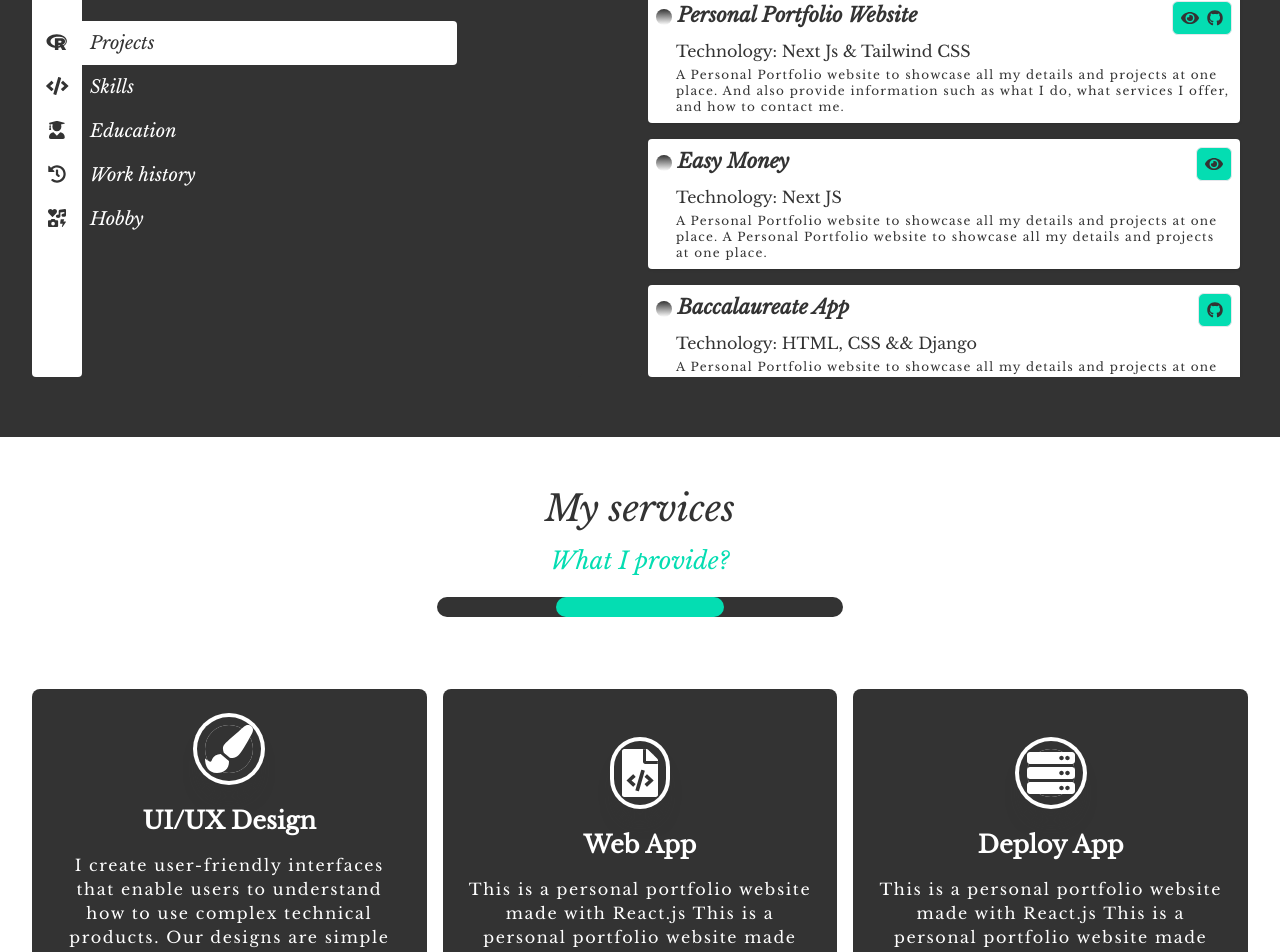
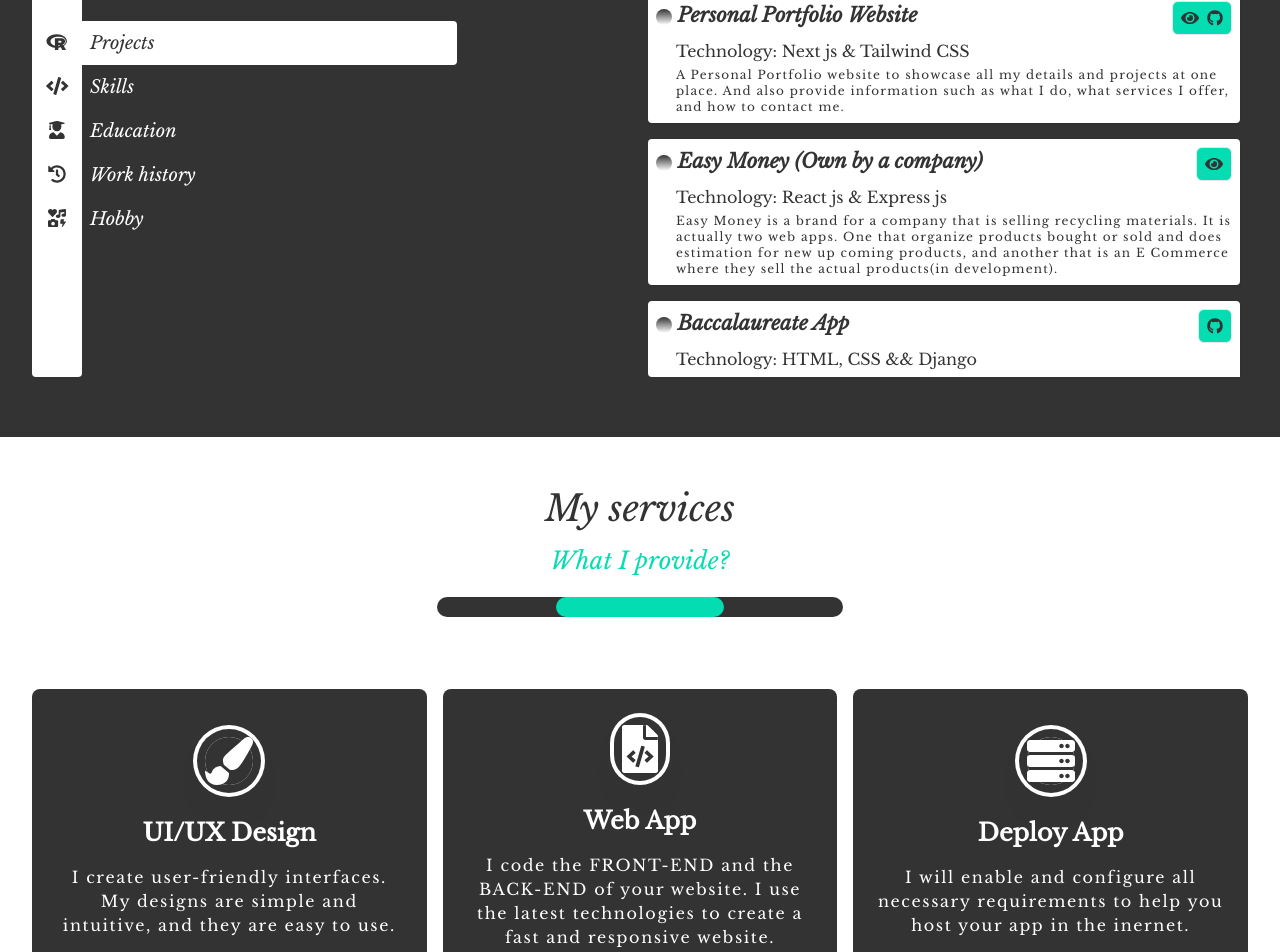
Before and after one commit to abdouakhad/portfolio, a Next.js app: page / in a window 1280 px wide. Shown: the part 1456-2408 px from the top of the page. Built offline with nearby package versions, Linux system fonts and the light colour scheme.

Commit message:
added all the features

```diff
--- a/components/services.js
+++ b/components/services.js
@@ -23,8 +23,8 @@ const Services = () => {
           <SingleService
             icon='paint-brush'
             title='UI/UX Design'
-            description='I create user-friendly interfaces that enable users to understand how to use complex technical products.
-             Our designs are simple and intuitive, and they are easy to use.'
+            description='I create user-friendly interfaces.
+             My designs are simple and intuitive, and they are easy to use.'
             className='mt-5'
           />
         </Fade>
@@ -32,7 +32,7 @@ const Services = () => {
           <SingleService
             icon='file-code'
             title='Web App'
-            description='This is a personal portfolio website made with React.js This is a personal portfolio website made with React.js'
+            description='I code the FRONT-END and the BACK-END of your website. I use the latest technologies to create a fast and responsive website.'
             className='mt-5'
           />
         </Fade>
@@ -40,7 +40,7 @@ const Services = () => {
           <SingleService
             icon='server'
             title='Deploy App'
-            description='This is a personal portfolio website made with React.js This is a personal portfolio website made with React.js'
+            description='I will enable and configure all necessary requirements to help you host your app in the inernet.'
             className='mt-5'
           />
         </Fade>
--- a/components/singletabs/singleEducation.js
+++ b/components/singletabs/singleEducation.js
@@ -14,11 +14,8 @@ const singleEducation = ({ title, subTitle, year, description }) => {
           </h1>
           <p className='bg-vert rounded-md px-2'>{year}</p>
         </div>
-        <p className='pl-5 not-italic'>
-          {subTitle}:{' '}
-          <span className='not-italic'>Next Js && Tailwind CSS</span>
-        </p>
-        <p className='not-italic pl-5 tracking-widest text-xs font-extralight'>
+        <p className='pl-5 not-italic'>{subTitle} </p>
+        <p className='not-italic pl-5 leading-relaxed tracking-widest text-xs font-extralight'>
           {description}
         </p>
       </div>
--- a/components/tabs/education.js
+++ b/components/tabs/education.js
@@ -5,14 +5,20 @@ const Education = () => {
   return (
     <div>
       <SingleEducation
+        title='SOTRAC Primary School'
+        description='SOTRAC is the school wher everything started. That is where I have my first diplome[CFEE]'
+        year='2006-2011'
+      />
+      <SingleEducation
         title='LEID High School'
-        subTitle='A Personal Portfolio website to showcase all my details and projects at one place.'
+        description='My [CFEE] diploma got me go to LEID high school where I also obtained my second and third diplome[BFEM & BAC]'
         year='2011-2018'
       />
       <SingleEducation
         title='DAUST University'
-        subTitle='A Personal Portfolio website to showcase all my details and projects at one place.'
-        year='2018-2022'
+        description='I am currently studying at DAUST university which is the school where I develop the passion of coding
+        And eventually become a Full Stack Developer.'
+        year='2018-Now'
       />
     </div>
   )
--- a/components/tabs/hobby.js
+++ b/components/tabs/hobby.js
@@ -1,13 +1,11 @@
 import React from 'react'
-import SingleProject from '../singletabs/singleProject'
+import SingleEducation from '../singletabs/singleEducation'
 // Since it has the same format as the Project is why I choose it
 const Hobby = () => {
   return (
     <div>
-      <SingleProject
-        title='DAUST University'
-        subTitle='A Personal Portfolio website to showcase all my details and projects at one place.'
-      />
+      <SingleEducation title='Basketball' />
+      <SingleEducation title='Soccer' />
     </div>
   )
 }
--- a/components/tabs/project.js
+++ b/components/tabs/project.js
@@ -1,5 +1,6 @@
 import SingleProject from '../singletabs/singleProject'
 import Link from 'next/link'
+import Image from 'next/image'
 import { FontAwesomeIcon } from '@fortawesome/react-fontawesome'
 
 const Project = () => {
@@ -7,7 +8,7 @@ const Project = () => {
     <>
       <SingleProject
         title='Personal Portfolio Website'
-        subTitle='Next Js & Tailwind CSS '
+        subTitle='Next js & Tailwind CSS '
         description='A Personal Portfolio website to showcase all my details and projects at one place.
         And also provide information such as what I do, what services I  offer, and how to contact me.
         '
@@ -27,11 +28,10 @@ const Project = () => {
       </SingleProject>
 
       <SingleProject
-        title='Easy Money'
-        subTitle='Next JS'
-        description='A Personal Portfolio website to showcase all my details and projects
-          at one place. A Personal Portfolio website to showcase all my details
-          and projects at one place.'
+        title='Easy Money (Own by a company)'
+        subTitle='React js & Express js'
+        description='Easy Money is a brand for a company that is selling recycling materials. It is actually two web apps. One that organize products
+        bought or sold and does estimation for new up coming products, and another that is an E Commerce where they sell the actual products(in development).'
       >
         <p className='bg-vert border rounded-md px-2 flex justify-between gap-2'>
           <Link href='https://github.com/abdouakhad/portfolio'>
@@ -44,9 +44,8 @@ const Project = () => {
       <SingleProject
         title='Baccalaureate App'
         subTitle='HTML, CSS && Django'
-        description='A Personal Portfolio website to showcase all my details and projects
-          at one place. A Personal Portfolio website to showcase all my details
-          and projects at one place.'
+        description={`An app developed during my free time: It's a platefrom that students can use to check their grades without
+        having to go to the school specially during the pandemic of COVID-19. `}
       >
         <p className='bg-vert border rounded-md px-2 flex justify-between gap-2'>
           <Link href='https://github.com/abdouakhad/baccalaureate'>
@@ -58,10 +57,10 @@ const Project = () => {
       </SingleProject>
 
       <SingleProject
-        title='Music Player App'
-        description='A Personal Portfolio website to showcase all my details and projects
-          at one place. A Personal Portfolio website to showcase all my details
-          and projects at one place.'
+        title='Yaay ak Domm '
+        subTitle='Electron js, React js && MongoDB'
+        description='Yaay ak Domm meaning [mother & child] in our local language is an app that we are working on in our startup project
+        that can help women get consulted online by linking doctors and patients through a telemedecin.'
       />
     </>
   )
--- a/components/tabs/workHistory.js
+++ b/components/tabs/workHistory.js
@@ -9,15 +9,23 @@ const WorkHistory = () => {
     <div>
       <SingleEducation
         title='DAUST University'
-        subTitle='A Personal Portfolio website to showcase all my details and projects at one place.'
-        year='2019-2020'
-        description='I am currently pursuing my B.Tech in Computer Science and Engineering from DAUST University. '
+        subTitle='Tutoring'
+        year='2019'
+        description='I received an offer to teach students right after my freshman year.
+        I helped students with their lessons and homework.'
       />
       <SingleEducation
-        title='DAUST University'
-        subTitle='A Personal Portfolio website to showcase all my details and projects at one place.'
-        year='2021-2022'
-        description='I am currently pursuing my B.Tech in Computer Science and Engineering from DAUST University. '
+        title='Work For A Doctor'
+        subTitle=''
+        year='2020'
+        description='Interested in machine learning and artificial intelligence at an early age, I started learning statistics, which allowed me to work for a doctor during my summer vacation 2020.'
+      />
+      <SingleEducation
+        title='Easy Money'
+        subTitle='Web App'
+        year='2020-Now'
+        description='I have been working for a company called Easy Money in my spare time since 2020 where we develop and maintain a product management site
+        and an e-commerce website.'
       />
     </div>
   )
```
